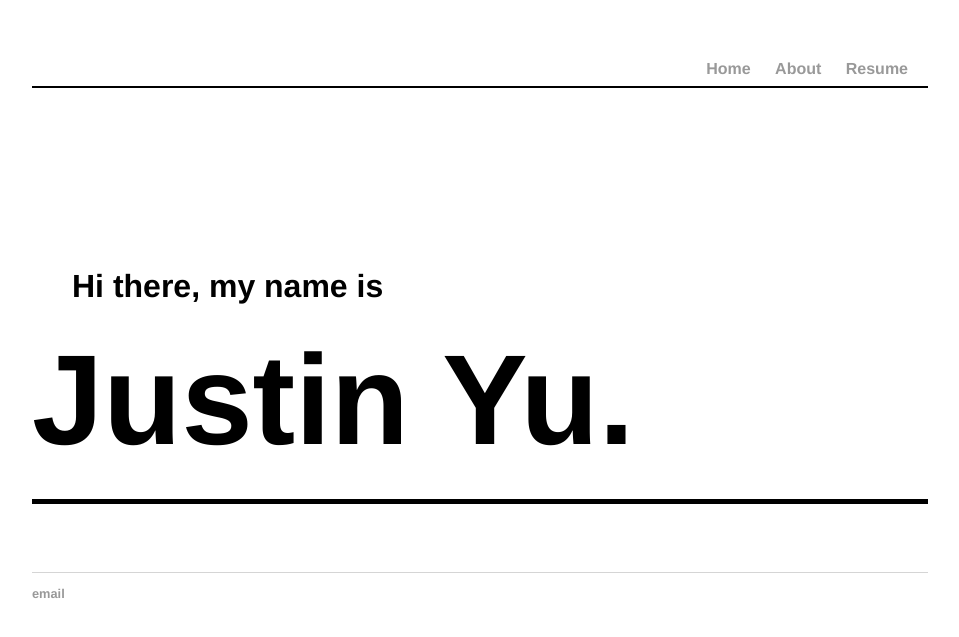
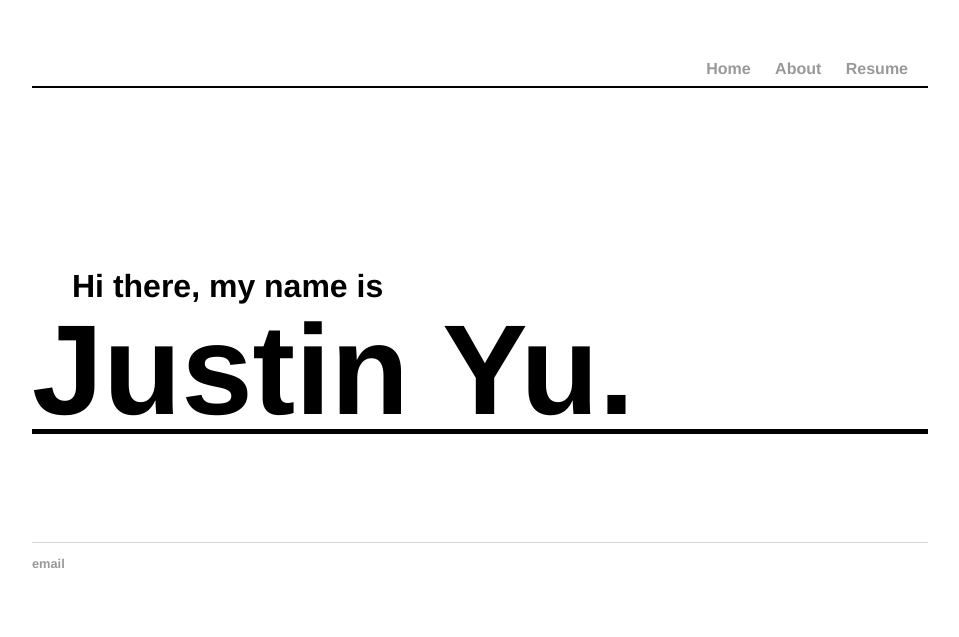
Before and after one commit to justinjelly/justinjelly.github.io, a Jekyll site: the page built from index.html, in a window 1280 px wide. Shown: the top 637 px of the page, without its empty margins (160-1119 px from the left). Built offline with Jekyll 4.4.1, drawn with Linux system fonts in a browser that asks for light colours.

Commit message:
Update index.html

```diff
--- a/index.html
+++ b/index.html
@@ -4,6 +4,6 @@ title: Justin Yu
 ---
 <div class="blurb">
 	<h1 style="font-size:2em; margin-top: 180px; margin-left: 40px;">Hi there, my name is</h1>
-	<h1 style="font-size:8em; margin-top: 10px;">Justin Yu.</h1>
-	<hr style="height:5px; border-width:0; color:black; background-color:black; position:relative; bottom:60px;">
+	<h1 style="font-size:8em; margin-top: -30px;">Justin Yu.</h1>
+	<hr style="height:5px; border-width:0; color:black; background-color:black; position:relative; bottom:100px;">
 </div>
```
